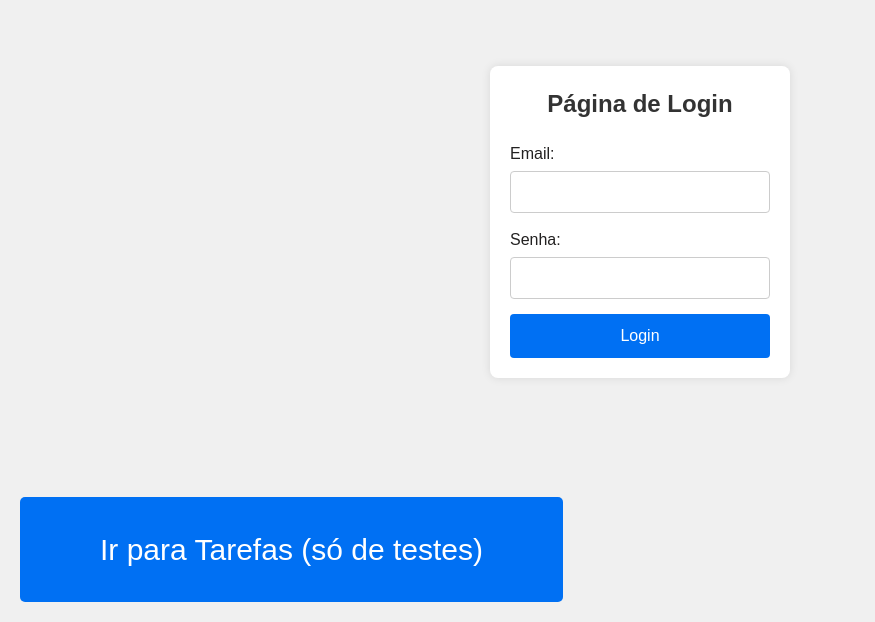
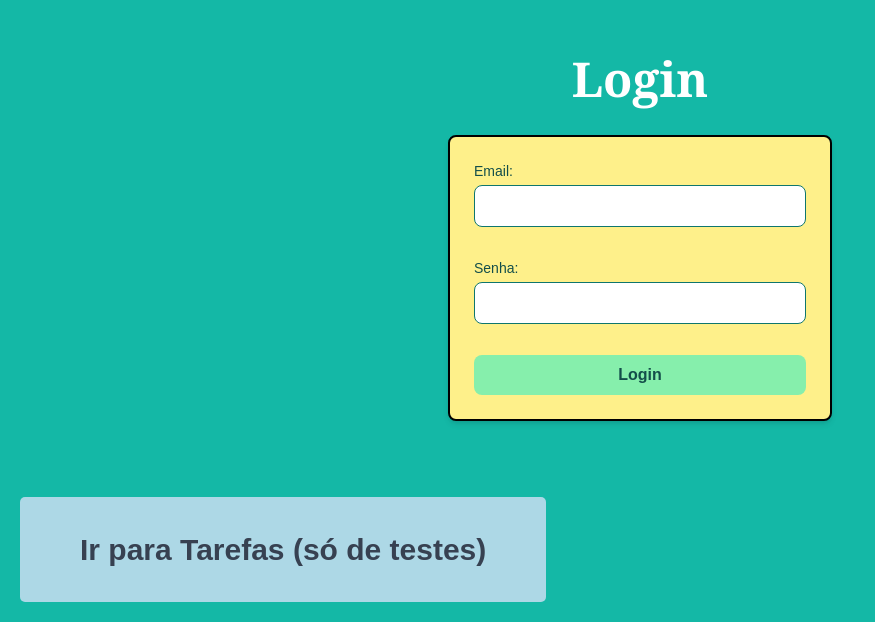
Before and after one commit to henriquemantovan/PrivateBills, a Next.js app in the folder private-bills/: page / in a window 1280 px wide. Shown: the part 178-800 px from the top of the page, without its empty margins (0-875 px from the left). Built offline with nearby package versions, Linux system fonts and the light colour scheme.

Commit message:
pag prontas

```diff
--- a/private-bills/app/globals.css
+++ b/private-bills/app/globals.css
@@ -78,3 +78,7 @@ button:hover {
   color: red;
   text-align: center;
 }
+
+.backdrop-blur-custom {
+  backdrop-filter: blur(3px);
+}
--- a/private-bills/app/page.tsx
+++ b/private-bills/app/page.tsx
@@ -22,7 +22,9 @@ const LoginPage: React.FC = () => {
     }
 
     console.log('Autenticando:', { email, password });
-    router.push('/dashboard');
+
+    // Redireciona para a página de tarefas
+    router.push('/pages/tarefas');
   };
 
   const goToTarefas = () => {
@@ -30,42 +32,53 @@ const LoginPage: React.FC = () => {
   };
 
   return (
-    <>
-      <div className="container">
-        <h2 className="title">Página de Login</h2>
-        <form onSubmit={handleSubmit}>
-          <div>
-            <label htmlFor="email">Email:</label>
+    <div className="flex flex-col items-center justify-center h-screen w-screen bg-teal-500">
+      <h1 className="text-5xl font-serif font-bold text-white my-8 text-center">Login</h1>
+
+      <div className="bg-yellow-200 border-2 border-black rounded-lg p-6 shadow-md w-96">
+        <form onSubmit={handleSubmit} className="flex flex-col">
+          <div className="mb-4">
+            <label htmlFor="email" className="block text-sm font-medium text-teal-900 mb-1">Email:</label>
             <input
               type="email"
               id="email"
               value={email}
               onChange={(e) => setEmail(e.target.value)}
               required
+              className="border border-teal-700 p-2 w-full rounded-lg"
             />
           </div>
-          <div>
-            <label htmlFor="password">Senha:</label>
+          <div className="mb-4">
+            <label htmlFor="password" className="block text-sm font-medium text-teal-900 mb-1">Senha:</label>
             <input
               type="password"
               id="password"
               value={password}
               onChange={(e) => setPassword(e.target.value)}
               required
+              className="border border-teal-700 p-2 w-full rounded-lg"
             />
           </div>
-          {error && <p className="error">{error}</p>}
-          <button type="submit">Login</button>
+          {error && <p className="text-red-500 text-sm mb-4">{error}</p>}
+          <button
+            type="submit"
+            className="bg-green-300 text-teal-900 font-bold border border-black rounded-lg px-4 py-2 hover:bg-green-400"
+          >
+            Login
+          </button>
         </form>
       </div>
 
       <div style={{ position: 'fixed', bottom: '20px', left: '20px', zIndex: 1000 }}>
-        <button className="button" onClick={goToTarefas}
-            style={{ padding: '30px 80px',fontSize: '30px',borderRadius: '5px' }}>
+        <button
+          className="bg-[#ADD8E6] text-gray-700 font-bold py-2 px-4 rounded-lg border-2 border-black flex items-center justify-between hover:bg-[#87CEEB]"
+          onClick={goToTarefas}
+          style={{ padding: '30px 60px', fontSize: '30px', borderRadius: '5px' }}
+        >
           Ir para Tarefas (só de testes)
         </button>
       </div>
-    </>
+    </div>
   );
 };
 
--- a/private-bills/app/pages/PayABill/page.tsx
+++ b/private-bills/app/pages/PayABill/page.tsx
@@ -1,6 +1,7 @@
 "use client";
 import React, { useState } from 'react';
-import { useRouter } from 'next/navigation'; // Importar useRouter de next/navigation
+import { useRouter } from 'next/navigation';
+
 
 const BillCard = ({ billNumber, value, onSelect }: { billNumber: number; value: number; onSelect: () => void }) => {
   return (
@@ -19,44 +20,54 @@ const BillCard = ({ billNumber, value, onSelect }: { billNumber: number; value:
   );
 };
 
-
-// Componente principal
 const BillSelectionPage = () => {
-  const router = useRouter(); // Inicializar o useRouter
   const [bills] = useState([
-    { id: 1, value: 1.23 },
-    { id: 2, value: 4.56 },
-    { id: 3, value: 7.89 },
-    { id: 4, value: 0.99 },
+    { id: 1, value: 1.23, address: '0x123...' },
+    { id: 2, value: 4.56, address: '0x456...' },
+    { id: 3, value: 7.89, address: '0x789...' },
+    { id: 4, value: 0.99, address: 'Bc1qxy2kgdtv8vg80v0c725p5d0c0xgjuy9p9q6hp6' },
   ]);
+  const router = useRouter();
 
   const [filteredBills, setFilteredBills] = useState(bills);
   const [minValue, setMinValue] = useState('');
   const [maxValue, setMaxValue] = useState('');
   const [showFilter, setShowFilter] = useState(false);
+  const [selectedBill, setSelectedBill] = useState<{ id: number; value: number; address: string } | null>(null);
 
   const applyFilter = () => {
     const min = parseFloat(minValue) || 0;
     const max = parseFloat(maxValue) || Number.MAX_VALUE;
-
     const filtered = bills.filter((bill) => bill.value >= min && bill.value <= max);
     setFilteredBills(filtered);
     setShowFilter(false);
   };
 
   const removeFilters = () => {
-    setFilteredBills(bills); // Redefine para todas as contas
-    setMinValue(''); // Limpa o campo Min Value
-    setMaxValue(''); // Limpa o campo Max Value
-    setShowFilter(false); // Fecha o modal
+    setFilteredBills(bills);
+    setMinValue('');
+    setMaxValue('');
+    setShowFilter(false);
   };
 
-  const handleSelectBill = (billId: number) => {
-    router.push(`/account/${billId}`); // Redirecionar para a página da conta
+  const handleSelectBill = (bill: { id: number; value: number; address: string }) => {
+    setSelectedBill(bill); // Mostra o modal com as informações da conta selecionada
+  };
+
+  const closeModal = () => {
+    setSelectedBill(null); // Fecha o modal
+  };
+
+  const goBack = () => {
+    router.back(); // Retorna à página anterior
   };
 
   return (
     <div className="flex flex-col items-center justify-center h-screen w-screen bg-teal-500">
+        <button className="absolute top-4 left-4 w-10 h-10 rounded-full bg-teal-700 text-white text-2xl flex items-center justify-center hover:bg-teal-600"
+            onClick={goBack}>
+            ←
+        </button>
       <h1 className="text-4xl font-serif font-bold text-white my-4 text-center">That's on me!</h1>
 
       <div className="flex justify-center items-center mb-4 px-6">
@@ -70,7 +81,7 @@ const BillSelectionPage = () => {
       </div>
 
       {showFilter && (
-        <div className="fixed inset-0 flex items-center justify-center bg-black bg-opacity-50">
+        <div className="fixed inset-0 flex items-center justify-center bg-black bg-opacity-50 backdrop-blur-custom">
           <div className="bg-yellow-200 border border-black p-6 rounded-lg shadow-lg w-80">
             <h2 className="text-xl font-bold text-teal-900 mb-4">Filter Bills by Value</h2>
             <div className="mb-2">
@@ -107,7 +118,8 @@ const BillSelectionPage = () => {
                 Cancel
               </button>
             </div>
-            <button onClick={removeFilters}
+            <button
+              onClick={removeFilters}
               className="bg-[#ADD8E6] text-teal-900 font-bold px-4 py-2 rounded-lg hover:bg-yellow-400 mt-4 w-full"
             >
               Remove Filters
@@ -123,11 +135,35 @@ const BillSelectionPage = () => {
               key={bill.id}
               billNumber={bill.id}
               value={bill.value}
-              onSelect={() => handleSelectBill(bill.id)} // Chamar a função para redirecionar
+              onSelect={() => handleSelectBill(bill)} // Chamar a função para mostrar o modal
             />
           ))}
         </div>
       </div>
+
+      {selectedBill && (
+        <div className="fixed inset-0 flex items-center justify-center bg-black bg-opacity-50 backdrop-blur-custom">
+            <div className="bg-yellow-200 border border-black p-6 rounded-lg shadow-lg w-96">
+            <h2 className="text-2xl font-bold text-teal-900 mb-4">Bill Details</h2>
+            <p className="text-lg text-teal-800">Bill ID: {selectedBill.id}</p>
+            <p className="text-lg text-teal-800">Value: ${selectedBill.value.toFixed(2)}</p>
+            <p className="text-lg text-teal-800 whitespace-normal break-words">Address: {selectedBill.address}</p>
+
+            <button
+                className="bg-green-300 text-teal-900 font-bold px-4 py-2 rounded-lg hover:bg-green-400 mt-4 w-full"
+            >
+                Pay now
+            </button>
+
+            <button
+                onClick={closeModal}
+                className="bg-red-300 text-teal-900 font-bold px-4 py-2 rounded-lg hover:bg-red-400 mt-4 w-full"
+            >
+                Close
+            </button>
+            </div>
+        </div>
+        )}
     </div>
   );
 };
--- a/private-bills/app/pages/PayMybill/page.tsx
+++ b/private-bills/app/pages/PayMybill/page.tsx
@@ -21,6 +21,10 @@ const PayMyBill = () => {
 
   const goToYourBills = () => {
     router.push('/pages/PayMybill/YourBills');
+  };
+
+  const goBack = () => {
+    router.back(); // Retorna à página anterior
   };
 
   return (
```
Lines whose indentation alone changed are shown as unchanged.
